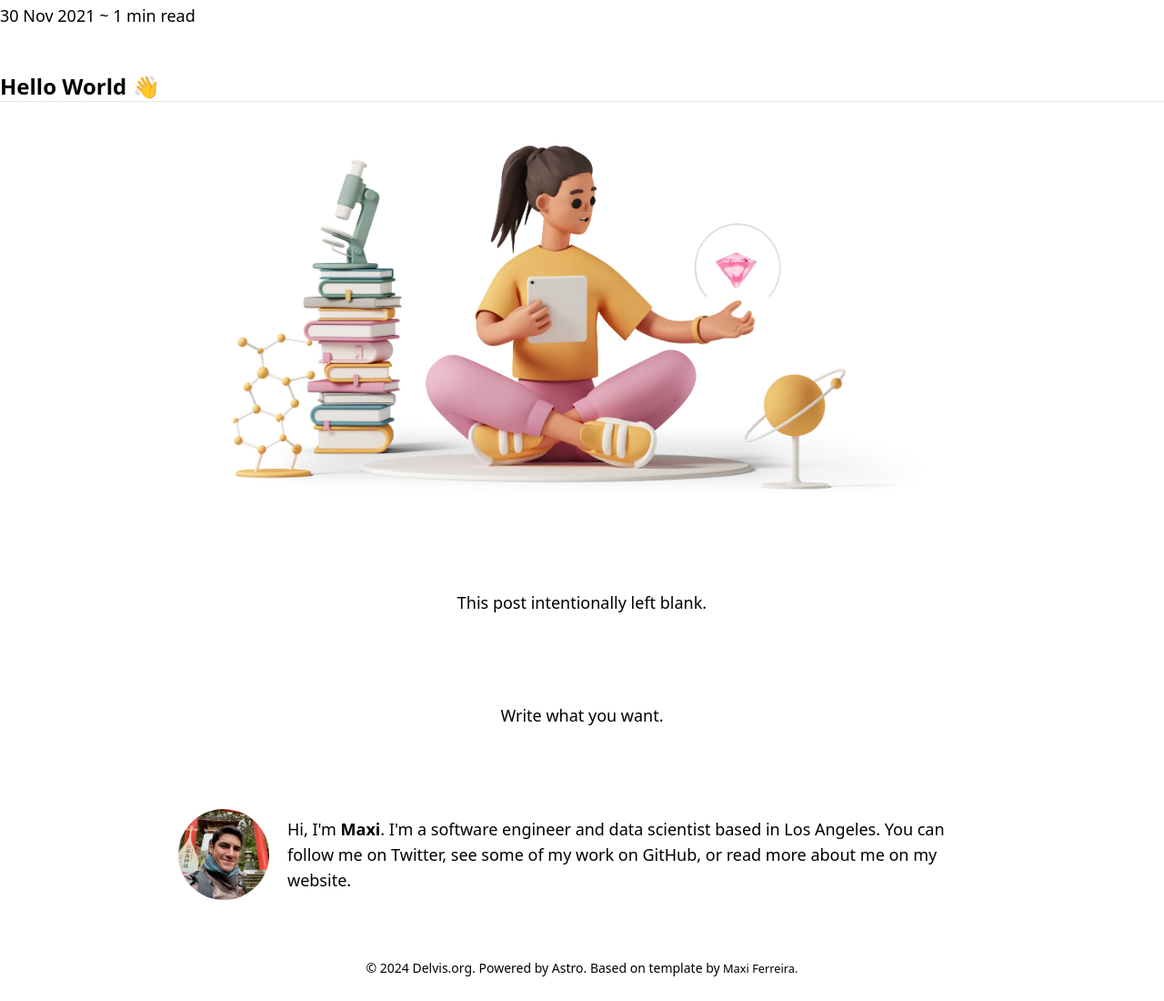
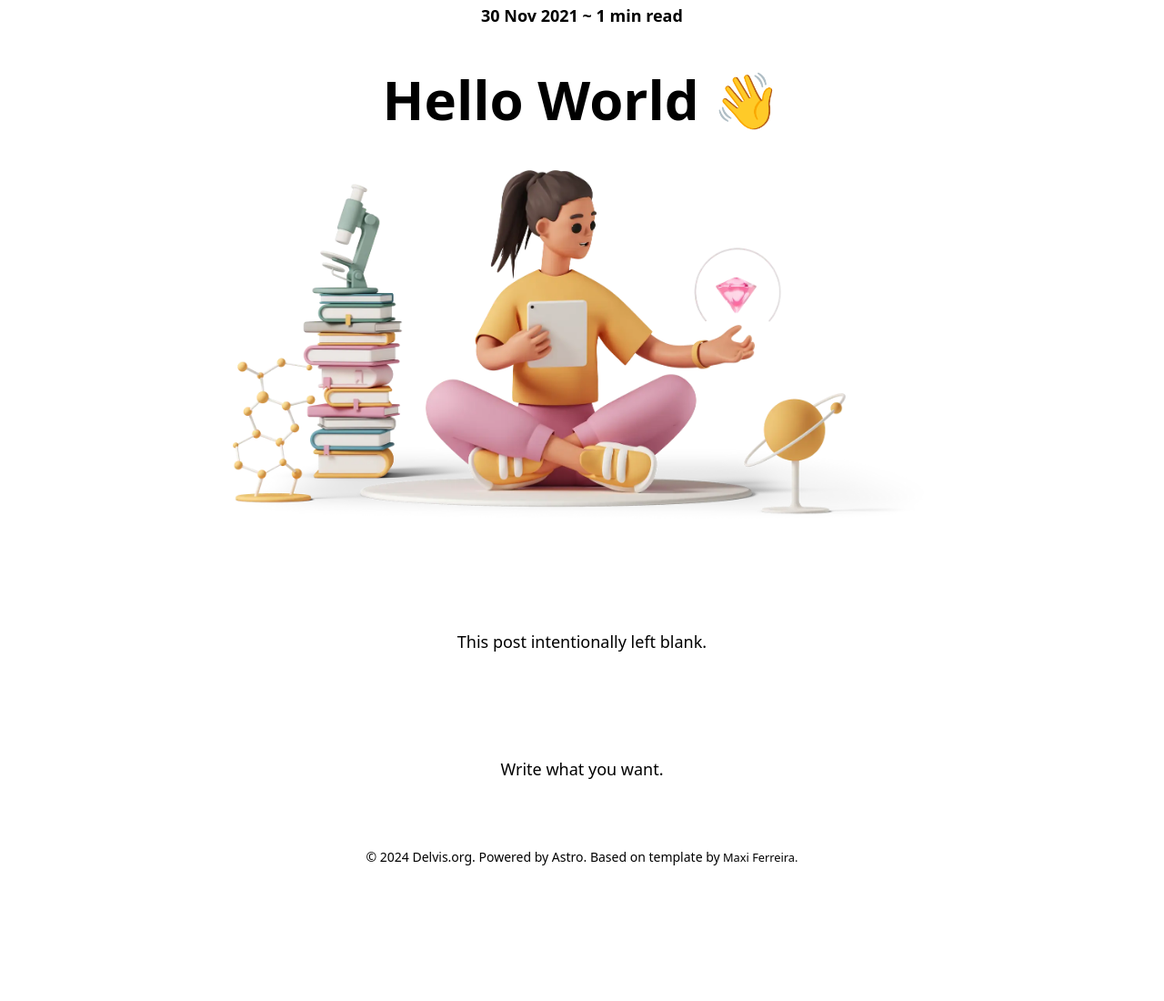
Before and after one commit to illispi/homeSite, an Astro site: page /blog/hello-world in a window 1280 px wide. Shown: the part 111-1211 px from the top of the page at 91% size. After the commit the page ends 1089 px from the top, so only its background shows below. Built offline with nearby package versions, Linux system fonts and the light colour scheme; Astro itself is replaced by a stand-in of ours; some packages are replaced by stand-ins of ours.

```diff
--- a/src/components/Bio.astro
+++ /dev/null
@@ -1,28 +0,0 @@
-<div>
-  <img src="/assets/profile-pic.webp" alt="Headshot of Maxi Ferreira">
-  <p>
-    Hi, I'm <strong>Maxi</strong>. I'm a software engineer and data scientist based in Los Angeles.
-    You can follow me on <a href="https://www.twitter.com/Charca" target="_blank">Twitter</a>,
-    see some of my work on <a href="https://www.github.com/Charca" target="_blank">GitHub</a>,
-    or read more about me on <a href="https://www.maxiferreira.com" target="_blank">my website</a>.
-  </p>
-</div>
-
-<style>
-  div {
-    align-items: center;
-    display: flex;
-  }
-
-  img {
-    width: 100px;
-    height: 100px;
-    border-radius: 100px;
-    display: block;
-    margin-right: 20px;
-  }
-
-  p {
-    font-size: 1.125rem;
-  }
-</style>
--- a/src/data/blog-posts/markdown-test.md
+++ b/src/data/blog-posts/markdown-test.md
@@ -20,8 +20,6 @@
 - [Inline elements](#Inline)
 
 ---
-
-# <a name="Headings"></a>Headings
 
 # Heading one
 
@@ -150,13 +148,13 @@
       alt="Woman paying for a purchase"
     />
   </div>
-  <div class="mt-4 md:mt-0 md:ml-6">
-    <div class="uppercase tracking-wide text-sm text-indigo-600 font-bold">
+  <div class="mt-4 md:ml-6 md:mt-0">
+    <div class="text-sm font-bold uppercase tracking-wide text-indigo-600">
       Marketing
     </div>
     <a
       href="#"
-      class="block mt-1 text-lg leading-tight font-semibold text-gray-900 hover:underline"
+      class="mt-1 block text-lg font-semibold leading-tight text-gray-900 hover:underline"
       >Finding customers for your new business</a
     >
     <p class="mt-2 text-gray-600">
--- a/src/pages/blog/[slug].astro
+++ b/src/pages/blog/[slug].astro
@@ -26,16 +26,13 @@
   <header>
     <p>{publishDate} ~ {readingTime}</p>
     <h1>{title}</h1>
-    <hr />
   </header>
   <div class="flex w-full flex-col items-center justify-start">
     <article
-      class="flex w-11/12 max-w-screen-xl flex-auto flex-col items-center justify-start overflow-x-auto"
+      class="flex w-11/12 max-w-screen-md flex-auto flex-col items-center justify-start gap-4 overflow-x-auto"
     >
       <Content />
     </article>
-    <hr />
-    <Bio />
   </div>
 </BaseLayout>
 
@@ -49,11 +46,25 @@
     h4,
     h5,
     h6 {
-      @apply text-2xl font-bold;
+      @apply text-3xl font-bold dark:text-white;
+    }
+    li {
+      @apply my-4 text-xl font-semibold dark:text-white;
     }
 
     p {
-      @apply my-12 max-w-screen-md text-lg;
+      @apply my-12 text-lg dark:text-white;
+    }
+
+    header p {
+      @apply mx-auto text-center font-semibold;
+    }
+    header h1 {
+      @apply mx-auto text-center text-6xl;
+    }
+
+    pre {
+      @apply w-full overflow-x-auto;
     }
   }
 </style>
```
